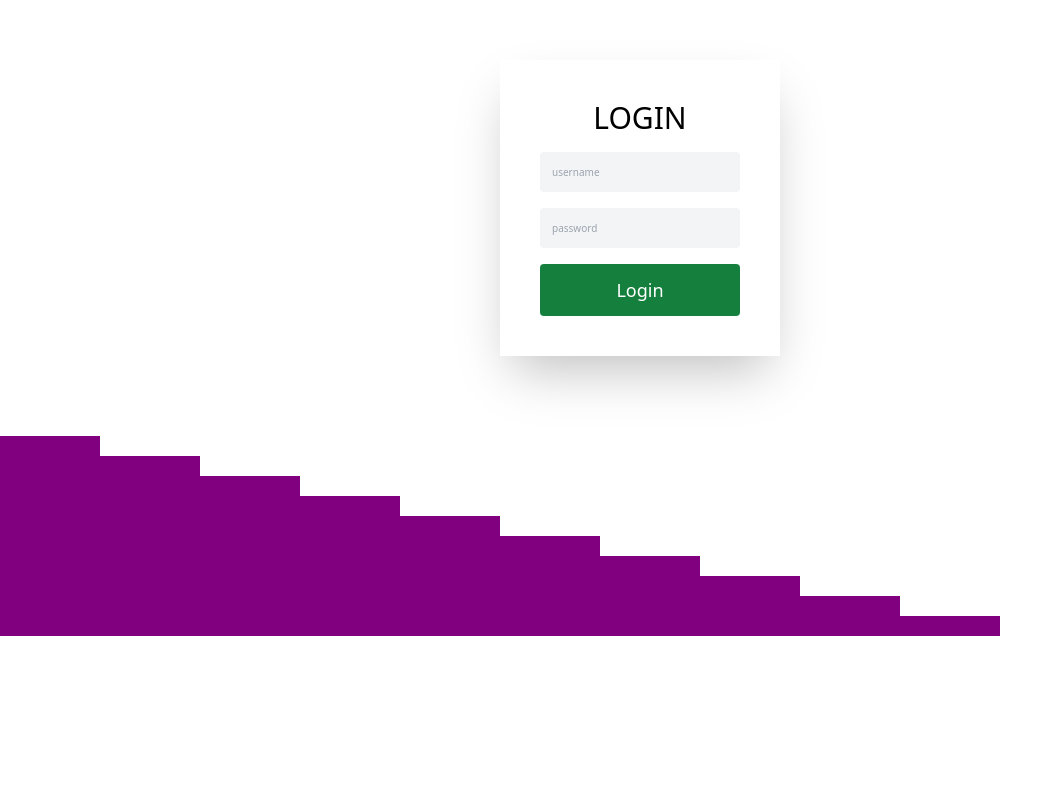
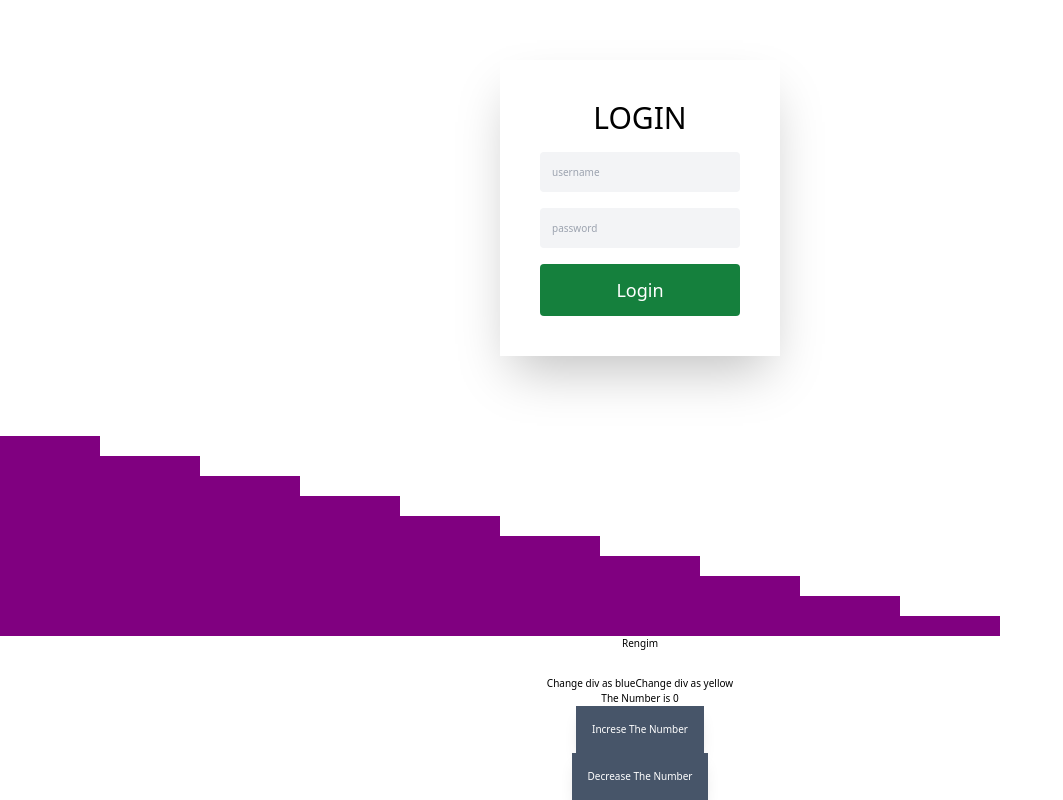
Before and after one commit to emrecck/ReactExample, a React (Create React App) app: page / in a window 1280 px wide. Shown: the part 455-1255 px from the top of the page, without its empty margins (0-1063 px from the left). Before the commit the page ends 1091 px from the top, so only its background shows below. Built offline with nearby package versions, Linux system fonts and the light colour scheme.

Commit message:
useEffects and useContext

```diff
--- a/src/App.js
+++ b/src/App.js
@@ -3,6 +3,7 @@ import Header from './components/Header/Header'
 import Navbar from './components/Navbar/Navbar'
 import LoginView from './views/Login/LoginView';
 import CardsView from './views/Cards/CardsView';
+import { FirstScenerio, SecondScenerio, ThirdScenerio } from './components/Hooks/UseEffect'
 
 import './App.css'
 import Graph from './components/Graph/Graph';
@@ -30,6 +31,9 @@ function App() {
       {!isShowMain ? <LoginView isShowMain={isShowMain} setShowMain={setShowMain} /> : null}
       {isShowMain ? <CardsView cards={cards} /> : null}
       <Graph></Graph>
+      <FirstScenerio />
+      <SecondScenerio />
+      <ThirdScenerio />
     </div>
   );
 }
--- /dev/null
+++ b/src/components/Hooks/UseContext.js
@@ -0,0 +1,16 @@
+import react from "react";
+
+
+const UseContext = () => {
+    return (
+        <div className="container-fluid">
+            <ul className="navbar">
+                <li>Home</li>
+                <li>About</li>
+                <li>Contact</li>
+            </ul>
+        </div>
+    )
+}
+
+export default UseContext
--- /dev/null
+++ b/src/components/Hooks/UseEffect.js
@@ -0,0 +1,78 @@
+import React, { useState } from "react";
+import { useEffect } from "react";
+
+
+// useEffect i kullanmanın üç farklı senaryosu mevcuttur.
+// 1. Sayfa ilk render edildiğinde çalışır.
+//    Burada kullanım şu şekildedir;
+
+function FirstScenerio(){
+
+    useEffect(()=>{
+        console.log("Ben bir defa sadece sayfa ilk render edildiğinde çalışırım.")
+    },[])
+
+    return(
+        <>
+        </>
+    )
+}
+
+// 2. Sayfada tekrar render edilecek şeye bağlı olarak çalışır.
+// Nesne değiştiğinde useEffect çalışır. Aşağıdaki örnekte color değişkeni değiştiğinde useEffect çalışacaktır.
+function SecondScenerio() {
+
+    const [color, ToggleColor] = useState();
+
+    useEffect(() => {
+        console.log(color)
+    }, [color])
+
+    return (
+        <>
+            <div className={`w-full h-10`} style={{backgroundColor: color}}>
+                <p className={`text-center text-${color === "blue" ? "yellow-500" : "blue-500"}`}> Rengim {color}</p>
+            </div>
+
+            <button type="button" onClick={() => {
+
+                ToggleColor("blue")
+            }}>Change div as blue</button>
+
+            <button type="button" onClick={() => {
+
+                ToggleColor("yellow")
+            }}>Change div as yellow</button>
+        </>
+    );
+
+}
+
+// 3.Dom üzerinde bir şey değiştiğinde çalışır.
+// Her değişimde çalışır.
+const ThirdScenerio = () => {
+    useEffect(()=>{
+        console.log("Her dom güncellendğinde çalışırım.")
+    })
+
+    const [number, setNumber] = useState(0);
+
+    function Increase() {
+        setNumber(number+1)
+    }
+    function decrease() {
+        setNumber(number-1)
+    }
+    return(
+        <>
+            <h1>The Number is {number}</h1>
+            <button className="p-4 bg-slate-600 text-white shadow-lg" type="button" onClick={()=>{Increase()}}>Increse The Number</button>
+            <br/>
+            <button className="p-4 bg-slate-600 text-white shadow-lg" type="button" onClick={()=>{decrease()}}>Decrease The Number</button>
+        </>
+    )
+}
+
+
+
+export {FirstScenerio, SecondScenerio, ThirdScenerio}
```
